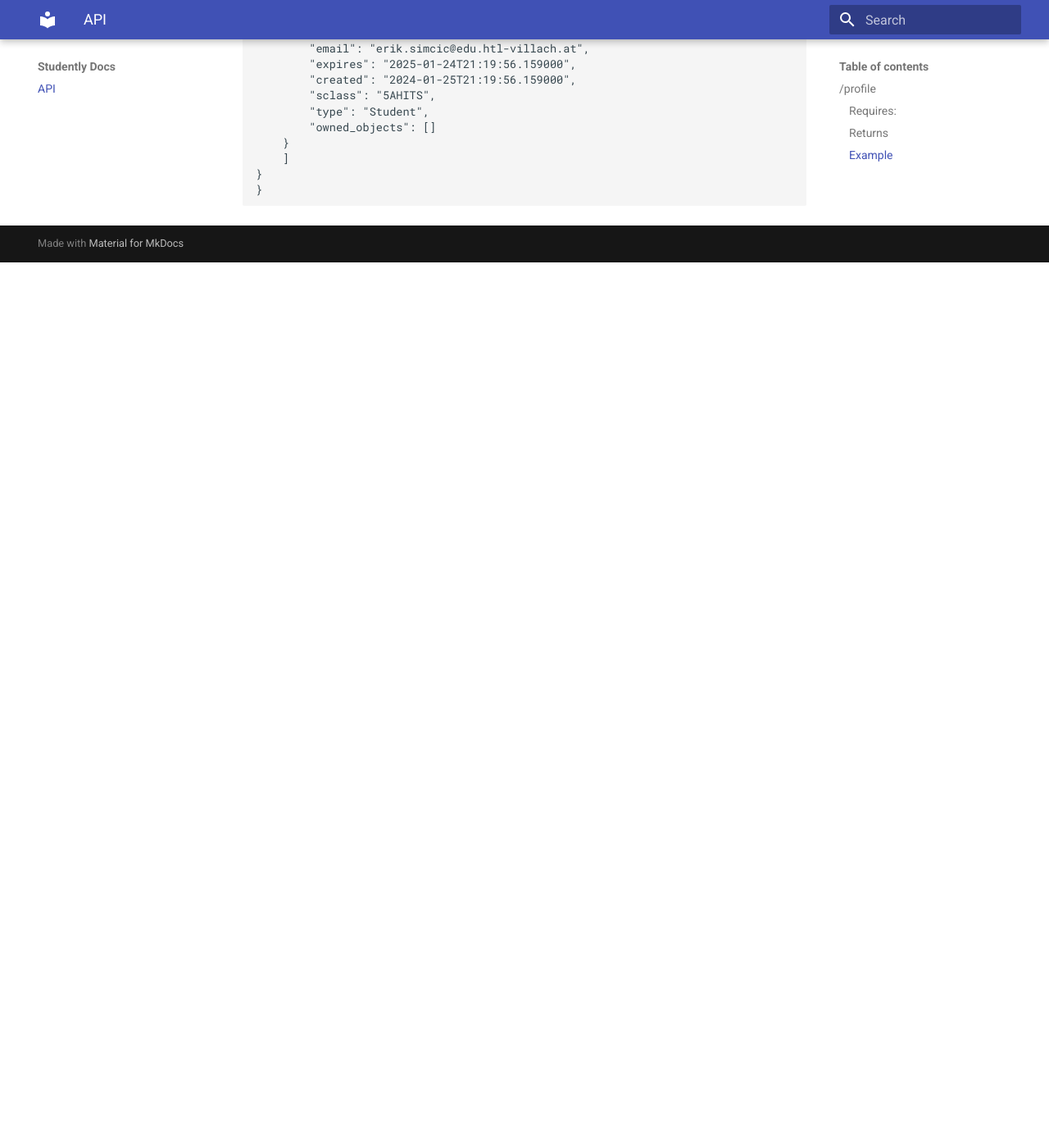
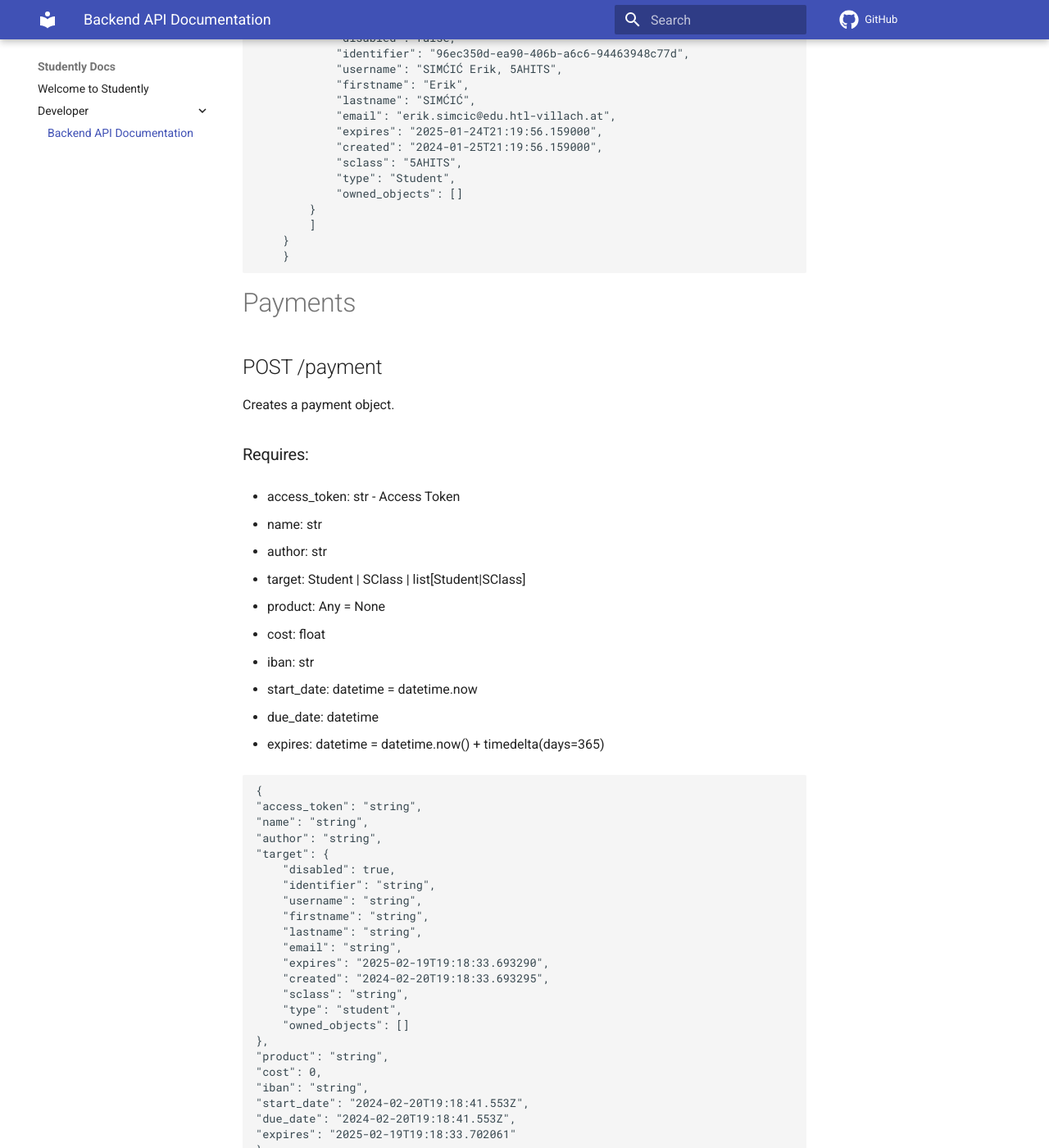
Before and after one commit to HTL-Studently/docs, an MkDocs documentation site: the page built from raw_docs/developer/api.md, in a window 1280 px wide and 1400 px high, scrolled down 1200 px. Shown: the whole window at 82% size. Built offline with MkDocs 1.6.1 and Material for MkDocs 9.7.7, drawn with Linux system fonts in a browser that asks for light colours; before the commit the page ends 1520 px from its top, so only the background shows below that; some of the changed text lies outside the part shown.

Commit message:
Customized layout, search and navigation

````diff
--- a/mkdocs.yml
+++ b/mkdocs.yml
@@ -1,11 +1,35 @@
 site_name: Studently Docs
 site_url: https://htl-studently.github.io/docs/
+repo_url: https://github.com/HTL-Studently
 
-nav:
-  - API: developer/api.md
 
 docs_dir: raw_docs
 site_dir: docs
 
+features:
+  - navigation.instant
+  - navigation.instant.prefetch
+  - navigation.instant.progress
+  - navigation.tabs
+  - navigation.tabs.sticky
+  - navigation.sections
+  - navigation.path
+  - navigation.top
+
+  - toc.follow
+  - toc.integrate
+
+  - search.suggest
+  - search.highlight
+  - search.share
+
+plugins:
+  - offline
+  - search
+
+
 theme:
   name: material
+
+  icon:
+    repo: fontawesome/brands/github
--- a/raw_docs/developer/api.md
+++ b/raw_docs/developer/api.md
@@ -1,18 +1,23 @@
 # Backend API Documentation
 
-## /profile
+# Profile
+
+## POST /profile
 
 Get the profile of a user. Includes Students and Classheads.
 
 ### Requires:
-access_token - Access Token
+- access_token: str - Access Token
 
+```json
     {
     "access_token": "<Access Token>"
     }
+```
 
 ### Returns
 
+```json
     {
     "code": 200,
     "message": {
@@ -34,10 +39,11 @@
         ]
     }
     }
-
+```
 
 ### Example
 
+```json
     {
     "code": 200,
     "message": {
@@ -59,3 +65,99 @@
         ]
     }
     }
+```
+
+
+
+# Payments
+
+## POST /payment
+Creates a payment object.
+
+### Requires:
+
+- access_token: str - Access Token
+
+- name: str
+
+- author: str
+
+- target: Student | SClass | list[Student|SClass]
+
+- product: Any = None
+
+- cost: float
+
+- iban: str
+
+- start_date: datetime = datetime.now
+
+- due_date: datetime
+
+- expires: datetime = datetime.now() + timedelta(days=365)
+
+```json
+{
+"access_token": "string",
+"name": "string",
+"author": "string",
+"target": {
+    "disabled": true,
+    "identifier": "string",
+    "username": "string",
+    "firstname": "string",
+    "lastname": "string",
+    "email": "string",
+    "expires": "2025-02-19T19:18:33.693290",
+    "created": "2024-02-20T19:18:33.693295",
+    "sclass": "string",
+    "type": "student",
+    "owned_objects": []
+},
+"product": "string",
+"cost": 0,
+"iban": "string",
+"start_date": "2024-02-20T19:18:41.553Z",
+"due_date": "2024-02-20T19:18:41.553Z",
+"expires": "2025-02-19T19:18:33.702061"
+}
+```
+
+### Returns
+
+
+### Example
+
+#### Input
+
+```json
+{
+  "access_token": "string",
+  "name": "string",
+  "author": "string",
+  "target": {
+    "disabled": true,
+    "identifier": "string",
+    "username": "string",
+    "firstname": "string",
+    "lastname": "string",
+    "email": "string",
+    "expires": "2025-02-19T19:18:33.693290",
+    "created": "2024-02-20T19:18:33.693295",
+    "sclass": "string",
+    "type": "student",
+    "owned_objects": []
+  },
+  "product": "string",
+  "cost": 0,
+  "iban": "string",
+  "start_date": "2024-02-20T19:18:41.553Z",
+  "due_date": "2024-02-20T19:18:41.553Z",
+  "expires": "2025-02-19T19:18:33.702061"
+}
+```
+
+#### Return - 200
+
+```json
+```
````
Also changed, not shown: README.md (+9 -0 lines), raw_docs/index.md (+0 -4 lines).
